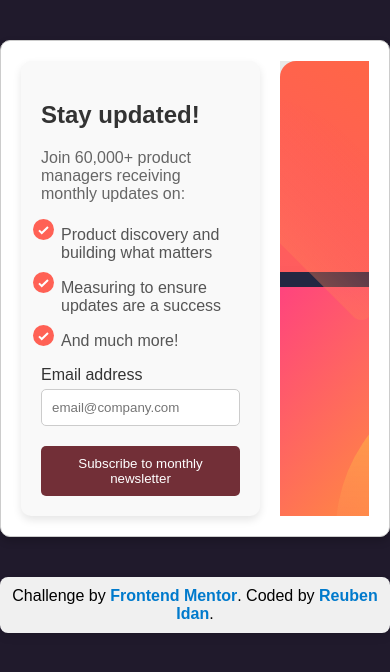
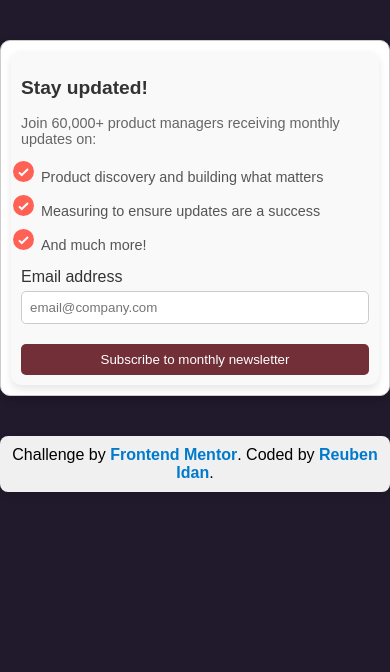
Before and after one commit to reuben-idan/newsletter-sign-up-with-success-message-main, a plain HTML site: page index.html in a window 390 px wide. Drawn offline with Linux system fonts and the light colour scheme.

Commit message:
Make UI responsive

```diff
--- a/style.css
+++ b/style.css
@@ -164,3 +164,44 @@ body {
   background-color: #e0e0e0; /* Slightly darker background on hover */
   color: #333; /* Darker text color on hover */
 }
+
+
+/*Responsive Design */
+@media (max-width: 768px) {
+  .newsletter-form {
+    grid-template-columns: 1fr; /* Single column layout */
+    padding: 20px;
+  }
+
+  .right-column {
+    display: none; /* Hide the right column */
+  }
+}
+
+@media (max-width: 480px) {
+  .newsletter-form {
+    padding: 10px;
+  }
+
+  .column {
+    padding: 10px;
+  }
+
+  .left-column h2 {
+    font-size: 1.2em;
+  }
+
+  .left-column p, .left-column ul {
+    font-size: 0.9em;
+  }
+
+  #signup-form input[type="email"], #signup-form button {
+    padding: 8px;
+  }
+}
+
+@media (max-width: 768px) {
+  .right-column {
+    background-size: contain; /* Adjust the size for smaller screens */
+  }
+}
```
